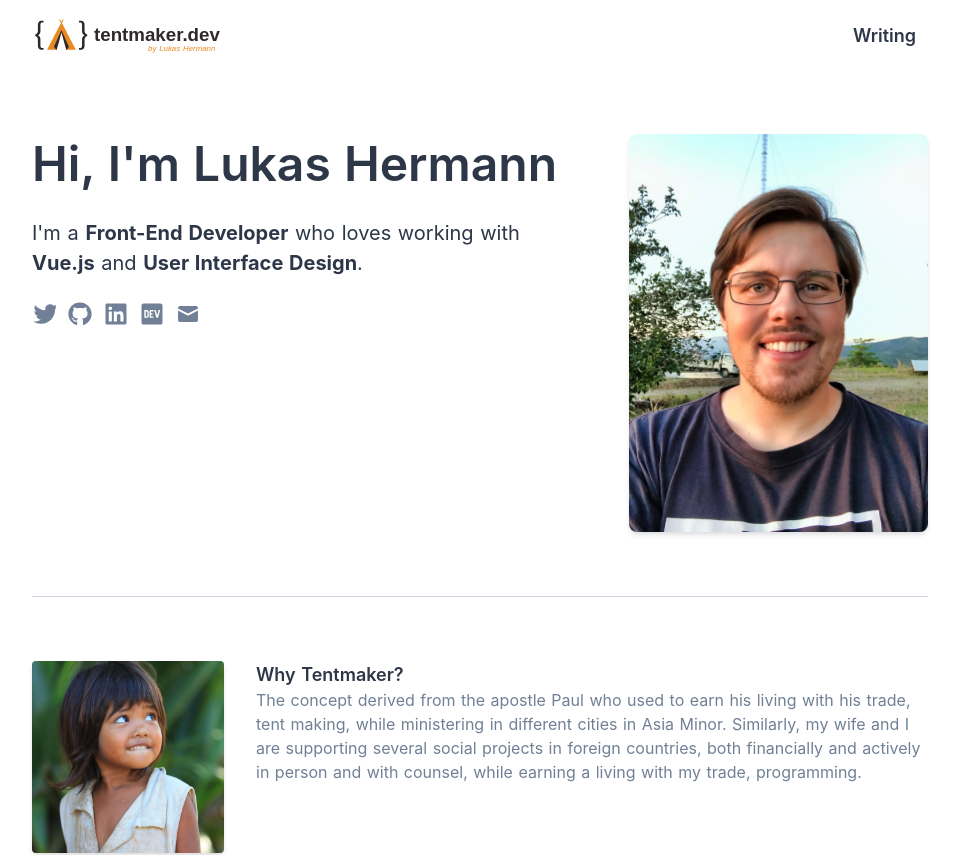
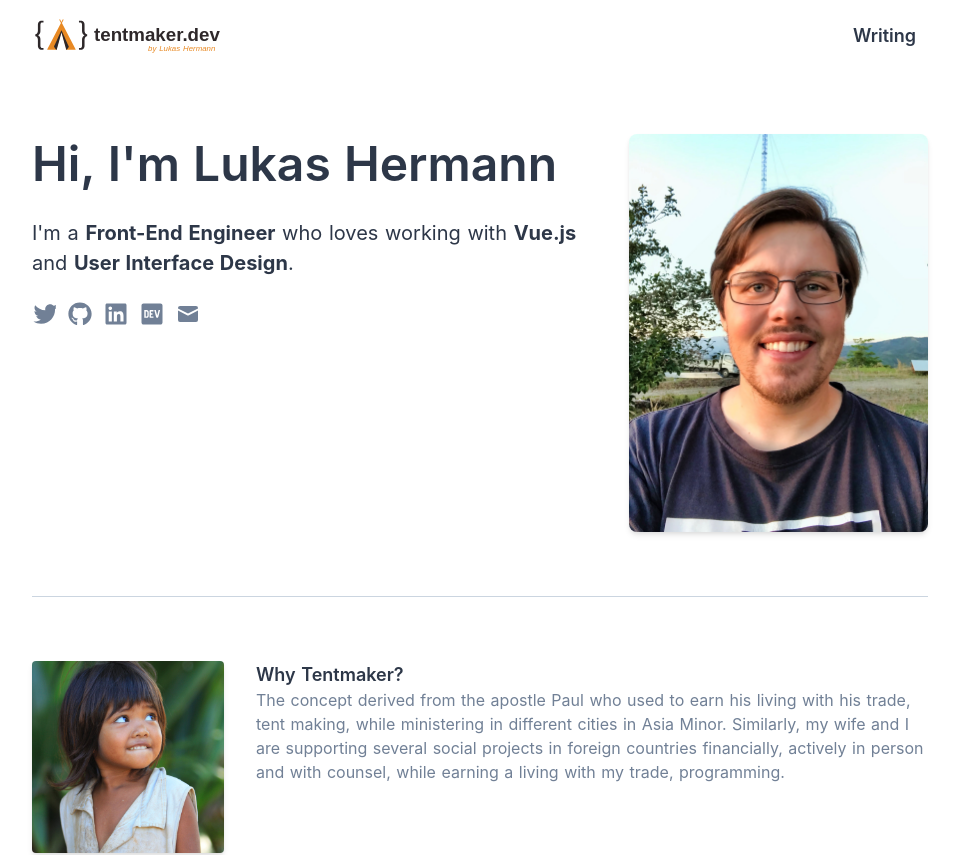
Before and after one commit to lhermann/lukashermann.dev, a Nuxt app: page / in a window 1280 px wide. Shown: the top 855 px of the page, without its empty margins (160-1119 px from the left). Built offline with nearby package versions, Linux system fonts and the light colour scheme.

Commit message:
feat: update landing page text

```diff
--- a/pages/index.vue
+++ b/pages/index.vue
@@ -6,7 +6,7 @@
           Hi, I'm Lukas Hermann
         </h1>
         <p class="text-xl mb-6">
-          I'm a <strong>Front-End Developer</strong> who loves working with
+          I'm a <strong>Front-End Engineer</strong> who loves working with
           <strong>Vue.js</strong> and <strong>User Interface Design</strong>.
         </p>
         <ul class="flex text-2xl text-gray-600">
@@ -73,8 +73,8 @@
           The concept derived from the apostle Paul who used to earn his living
           with his trade, tent making, while ministering in different cities in
           Asia Minor. Similarly, my wife and I are supporting several social
-          projects in foreign countries, both financially and actively in person
-          and with counsel, while earning a living with my trade, programming.
+          projects in foreign countries financially, actively in person and with
+          counsel, while earning a living with my trade, programming.
         </p>
       </div>
     </div>
```
